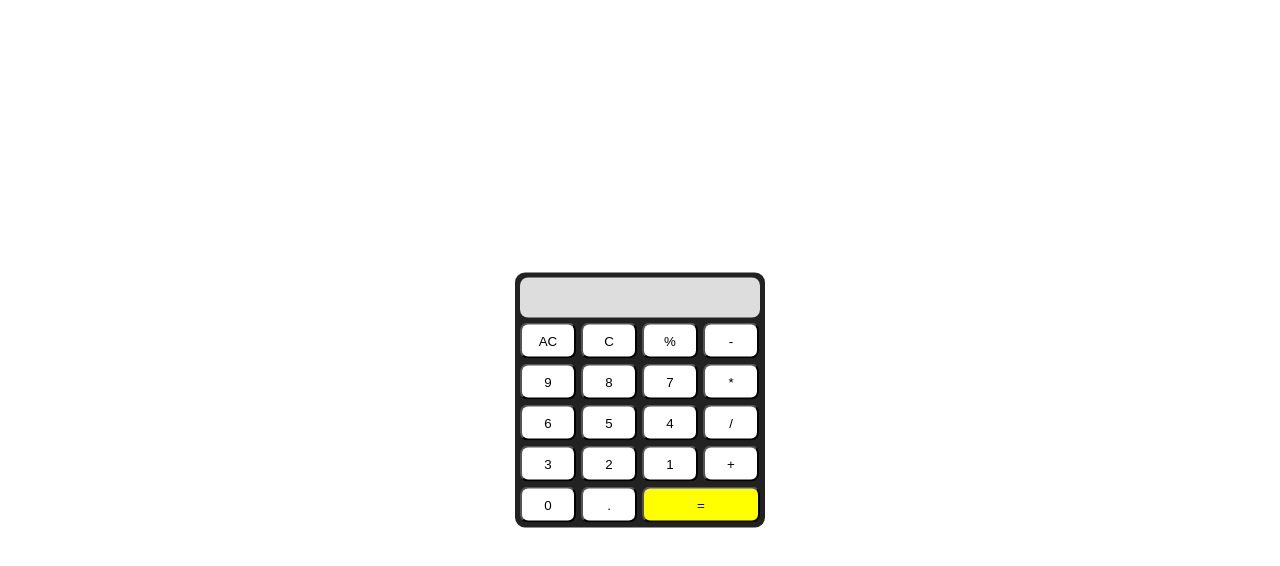
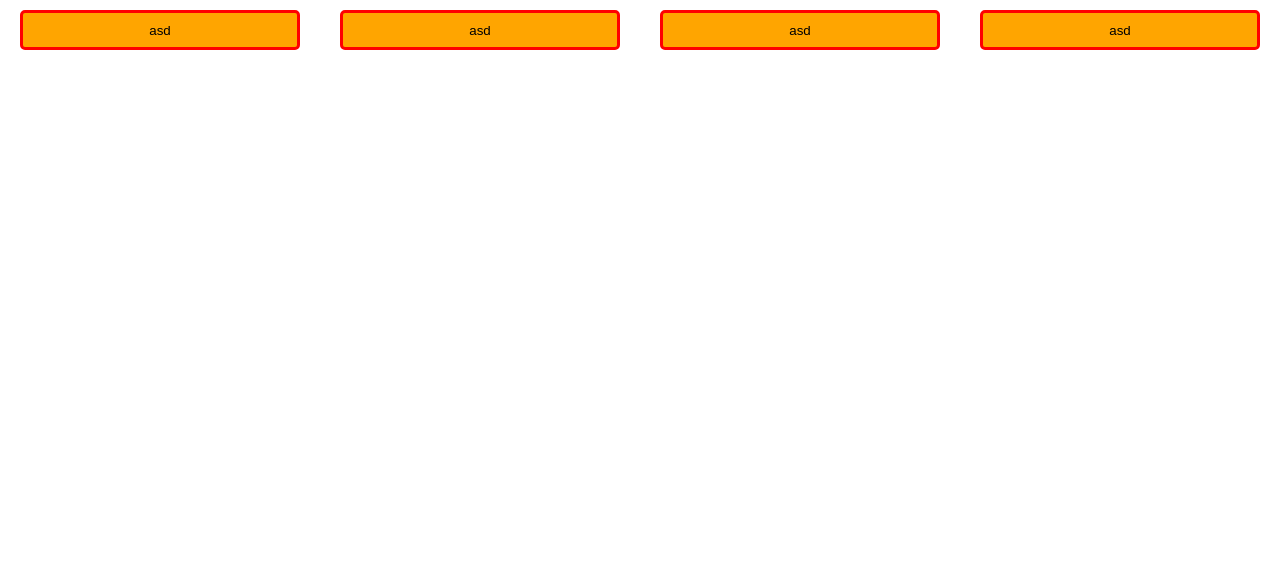
Before and after one commit to mehrdadj2005/ASD, a plain HTML site: page index.html in a window 1280 px wide. Drawn offline with Linux system fonts and the light colour scheme.

Commit message:
هدر
اضافه کردن هدر

```diff
--- a/index.html
+++ b/index.html
@@ -10,7 +10,14 @@
 </head>
 
 <body>
-
+    <header>
+        <input type="button" value="asd">
+        <input type="button" value="asd">
+        <input type="button" value="asd">
+        <input type="button" value="asd">
+    </header>
+    <main>
+        <img src="" alt="">
         <form name="clac" id="clac">
             <input type="text" disabled value="" name="display">
             <input type="button" value="AC" onclick="as()">
@@ -34,6 +41,7 @@
             <input type="button" value="=" onclick="equal()">
             <div style="clear: both;"></div>
         </form>
+    </main>
 
     <script src="script.js"></script>
 </body>
--- a/style.css
+++ b/style.css
@@ -4,22 +4,52 @@
     outline: none;
 }
 
-body,
-html {
-    height: 100%;
+header {
+    margin-top: 10px;
+    display: flex;
+    justify-content: space-around;
+    height: 7vh;
+}
+
+header input {
+    width: calc(100% / 4 - 40px);
+    height: 5vh;
+    border: 3px solid red;
+    border-radius: 5px;
+    background-color: orange;
+    display: flex;
+    align-items: center;
+    justify-content: center;
+}
+
+main {
+    width: 60%;
+    margin: 5% auto;
+
+    display: flex;
+    align-items: center;
+    justify-content: space-between;
+}
+
+main img {
+    width: 45%;
+    height: 70vh;
+    background-color: red;
+    /* /\/\/\/\/\/\/\/\/\/\/\/ */
+    display: none;
+    /* /\/\/\/\/\/\/\/\/\/\/\/ */
 }
 
 form {
     background-color: #222;
-    width: 250px;
+    width: 25%;
     border-radius: 10px;
-    position: relative;
-    top: 50%;
-    left: 50%;
-    transform: translate(-50%, -50%);
+    /* /\/\/\/\/\/\/\/\/\/\/\/ */
+    display: none;
+    /* /\/\/\/\/\/\/\/\/\/\/\/ */
 }
 
-input[name="display"] {
+form input[name="display"] {
     background-color: #ddd;
     height: 40px;
     text-align: right;
@@ -30,7 +60,7 @@ input[name="display"] {
     padding: 0 10px;
 }
 
-input[type="button"] {
+form input[type="button"] {
     float: left;
     width: calc(100% / 4 - 6.5px);
     background-color: white;
@@ -40,7 +70,7 @@ input[type="button"] {
     margin: 0 0 5px 5px;
 }
 
-input[type="button"]:nth-last-of-type(1) {
+form input[type="button"]:nth-last-of-type(1) {
     background-color: yellow;
     width: calc(50% - 7px);
 }
```
Lines whose indentation alone changed are shown as unchanged.
